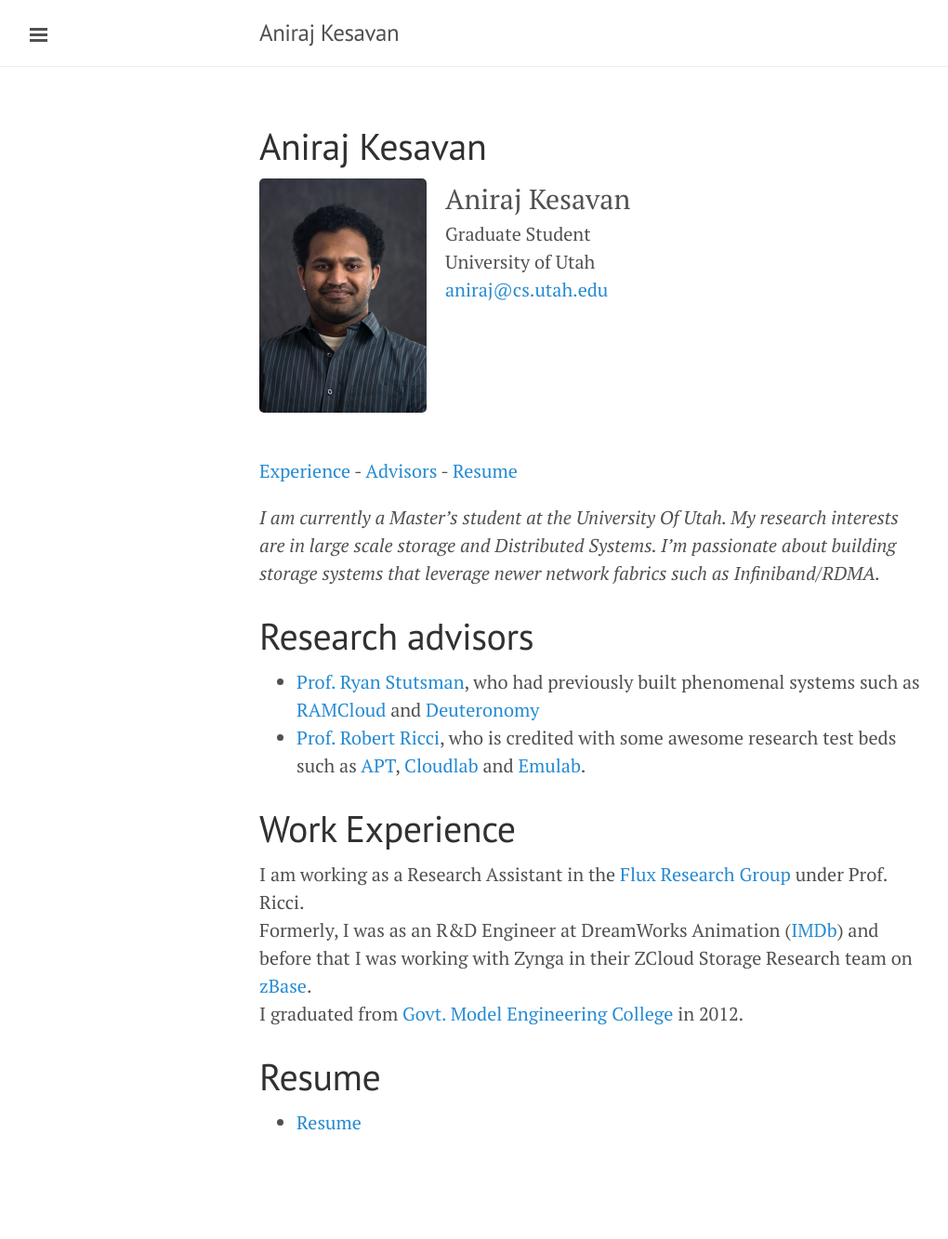
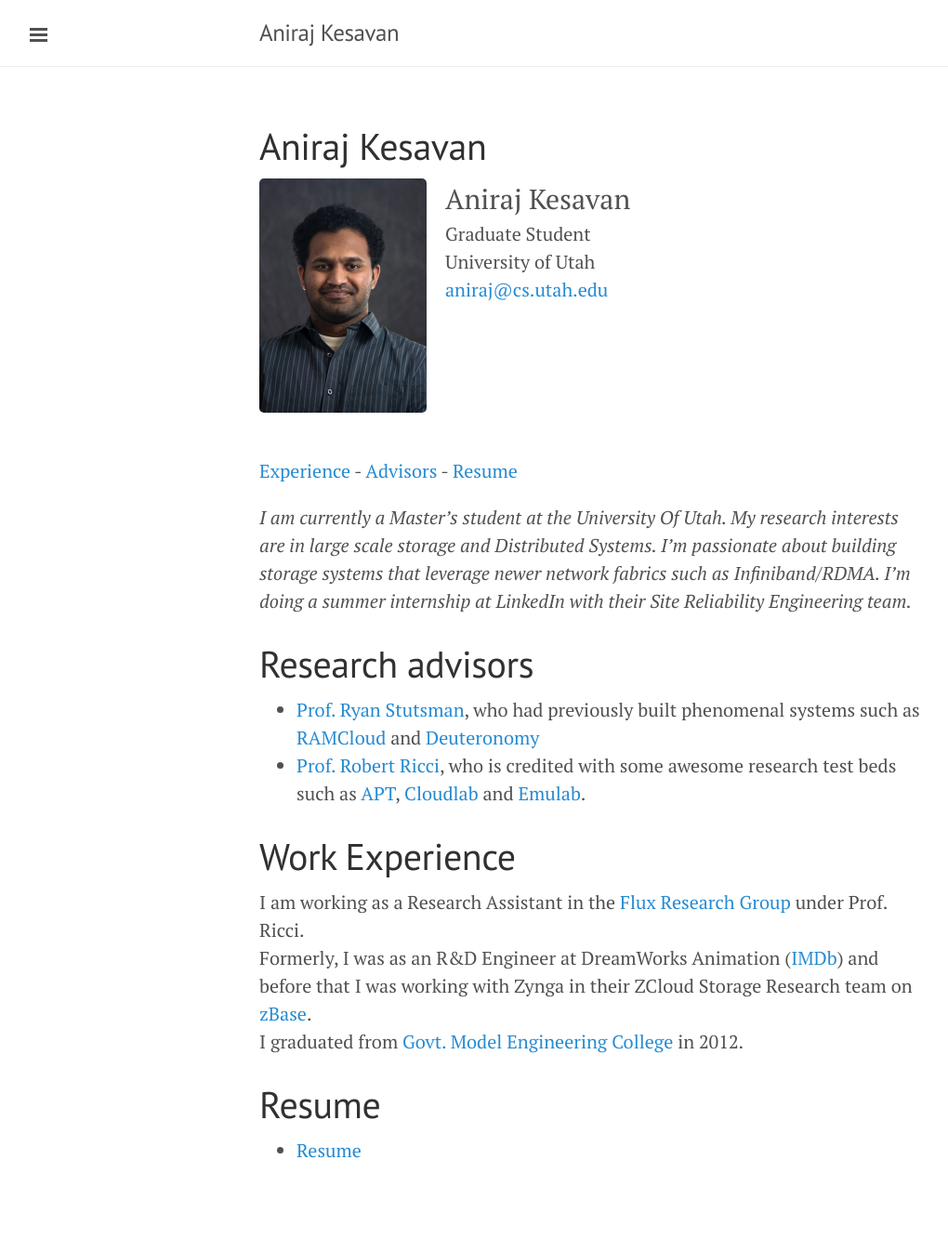
Before and after one commit to anirajk/anirajk.github.io, a Jekyll site: the page built from index.md, in a window 1280 px wide. Shown: the whole page at 93% size, without its empty margins (1-1021 px from the left). Built offline with Jekyll 4.4.1, drawn with Linux system fonts in a browser that asks for light colours; nearby versions of some CDN libraries; before the commit the page ends 1303 px from its top, so only the background shows below that.

Commit message:
Added internship

```diff
--- a/index.md
+++ b/index.md
@@ -20,7 +20,8 @@ University of Utah<br>
 [Resume](#cv)
 
 *I am currently a Master's student at the University Of Utah. My research interests are in large scale storage and Distributed Systems.
-I'm passionate about building storage systems that leverage newer network fabrics such as Infiniband/RDMA.*
+I'm passionate about building storage systems that leverage newer network fabrics such as Infiniband/RDMA.
+I'm doing a summer internship at LinkedIn with their Site Reliability Engineering team.*
 
 
 # <a name="advisors"></a> Research advisors
```
